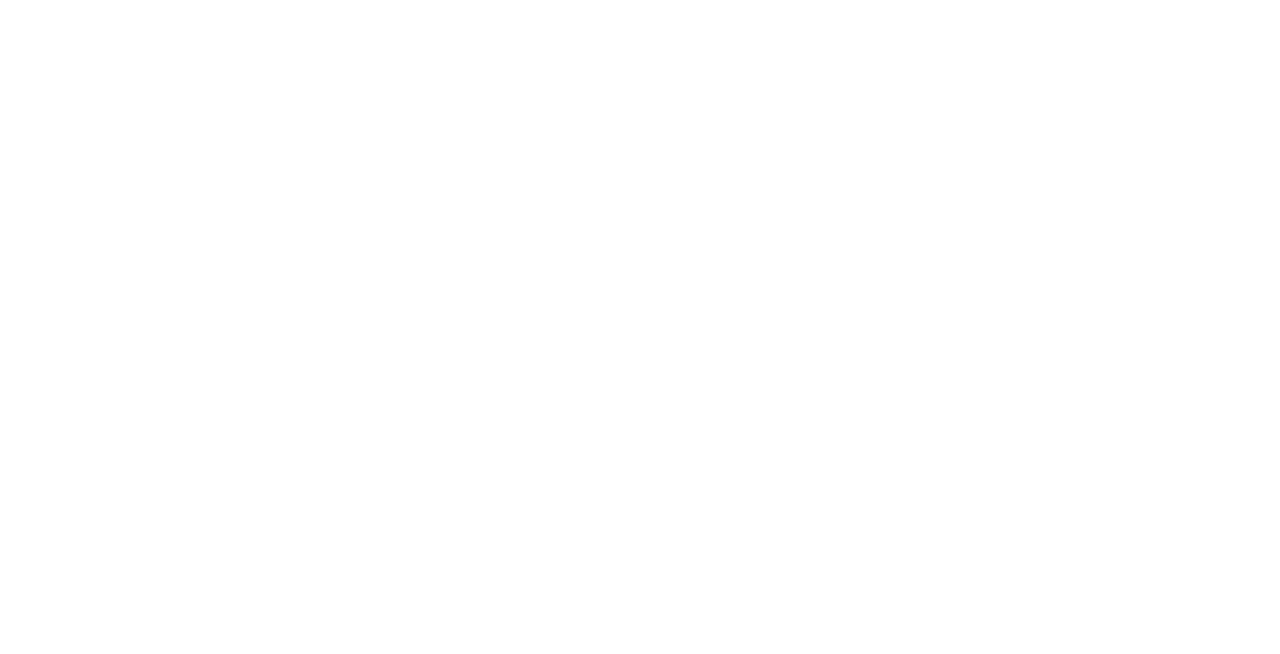
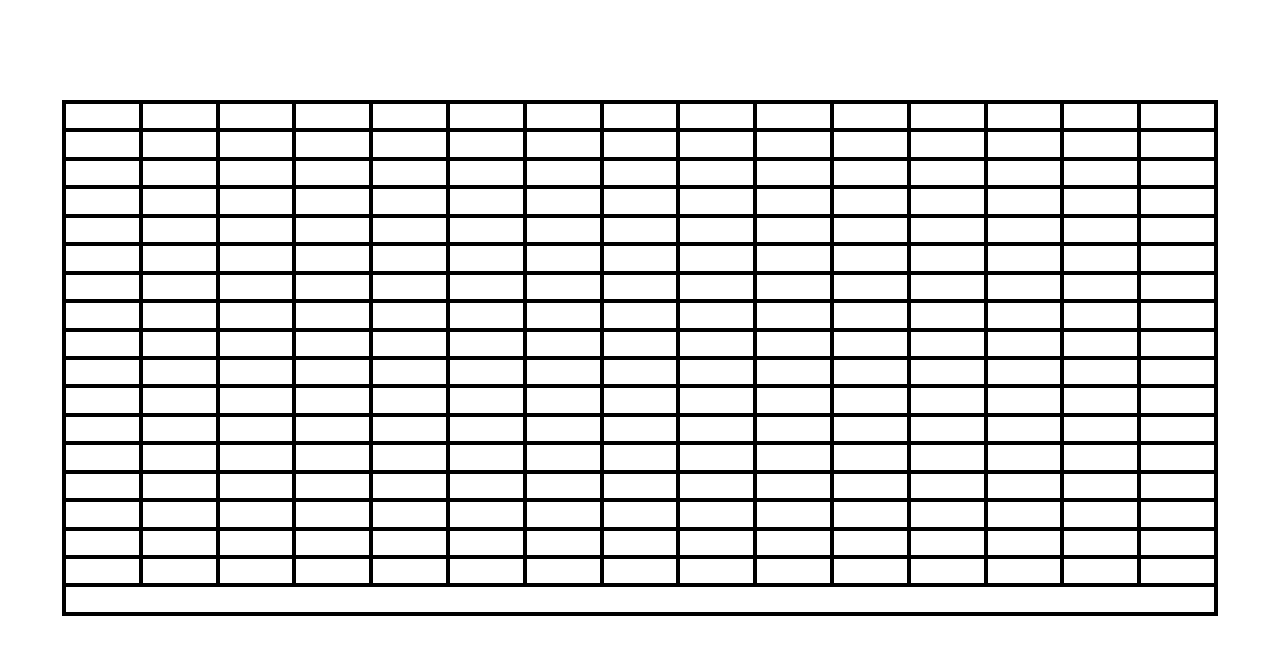
Before and after one commit to jameslafontaine/odin-etch-a-sketch, a plain HTML site: page index.html in a window 1280 px wide. Drawn offline with Linux system fonts and the light colour scheme.

Commit message:
Add a 16x16 grid of square divs to the webpage
Set up some basic styles to form a grid of squares with black borders
that fit nicely on the page. Also use JavaScript to dynamically populate
the grid with squares with the intention of supporting custom
grid sizes in the near future.

```diff
--- a/index.html
+++ b/index.html
@@ -10,7 +10,7 @@
 </head>
 
 <body>
-
+    <div class="grid"></div>
 </body>
 
 </html>
--- a/script.js
+++ b/script.js
@@ -1 +1,19 @@
 // Create 16x16 grid of divs
+
+let gridY = 16
+let gridX = 16
+
+let newSquare = null
+
+const grid = document.querySelector(".grid")
+
+for (let i = 0; i < gridY; i++) {
+    for (let j = 0; j < gridX; j++) {
+        newSquare = document.createElement("div")
+        newSquare.id = `square${j}-${i}`
+        newSquare.classList.add("square")
+        newSquare.style.width = `${Math.floor(100 / gridX)}%`
+        newSquare.style.width = `${Math.floor(100 / gridY)}%`
+        grid.appendChild(newSquare)
+    }
+}
--- a/styles.css
+++ b/styles.css
@@ -0,0 +1,13 @@
+.grid {
+    border: black 2px solid;
+    display: flex;
+    flex-wrap: wrap;
+    height: 40vw;
+    width: 90vw;
+    margin: 100px auto;
+}
+
+.square {
+    border: black 2px solid;
+    flex: 1 1 auto;
+}
```
